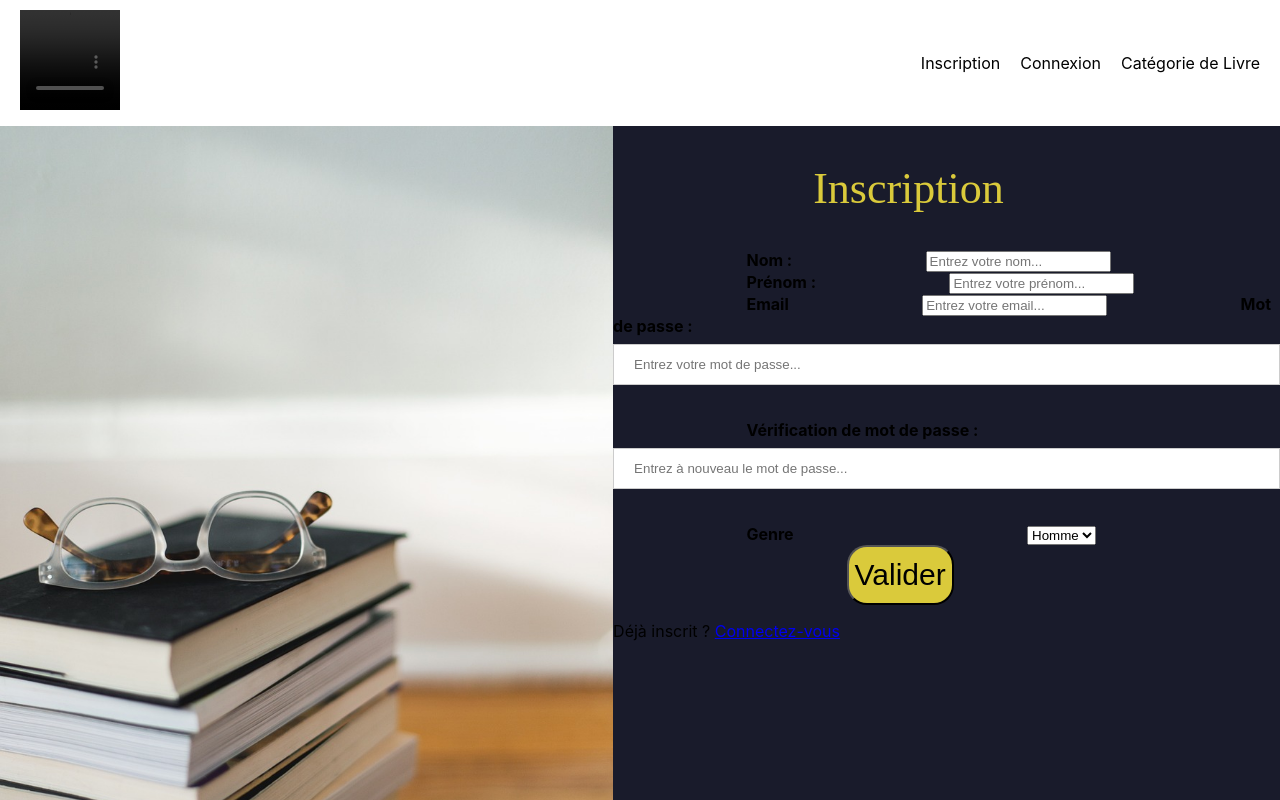
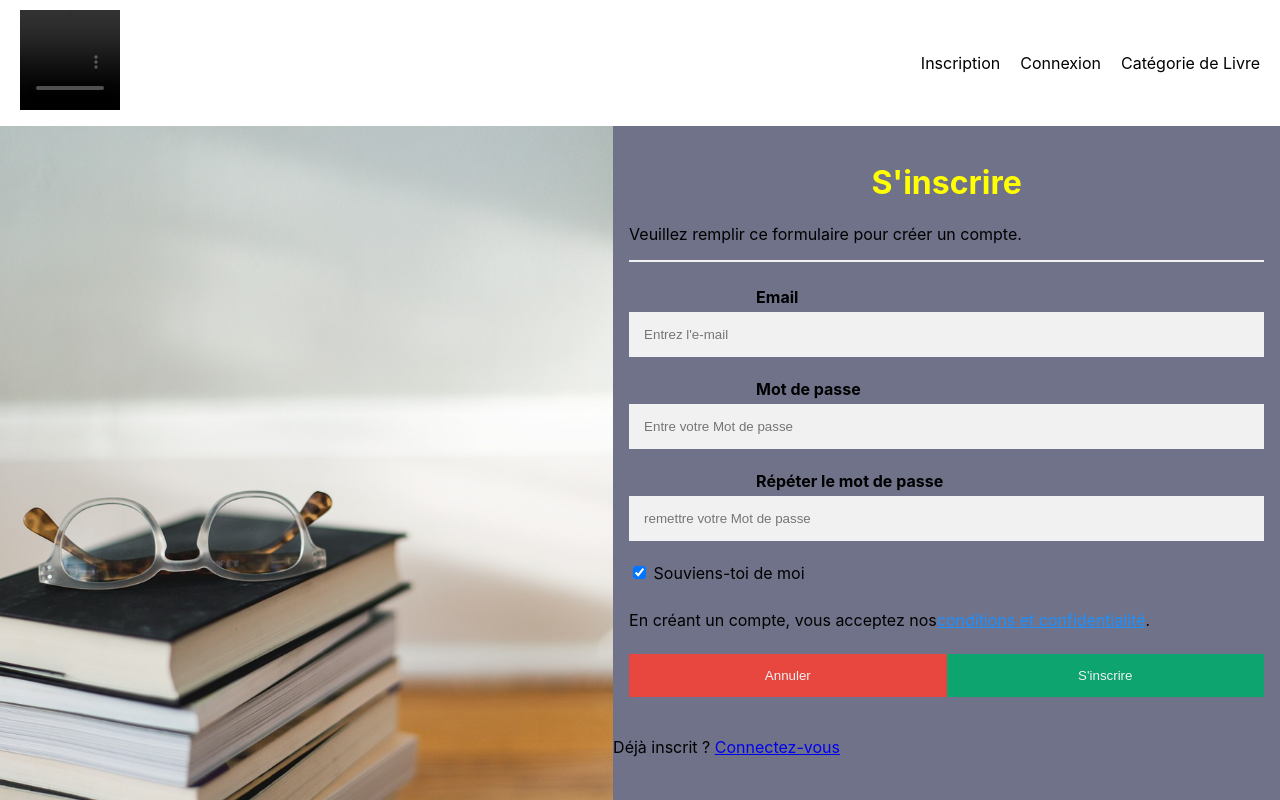
Before and after one commit to harry92300/mediatheque, a React (Create React App) app in the folder mon-app/: page /inscription in a window 1280 px wide. Shown: the top 800 px of the page. Built offline with nearby package versions, Linux system fonts and the light colour scheme; grey boxes are pictures that could not be loaded.

Commit message:
modif inscription

```diff
--- a/mon-app/src/composant/Inscription.jsx
+++ b/mon-app/src/composant/Inscription.jsx
@@ -1,49 +1,53 @@
 import React from 'react';
 import '../style/Inscription.css';
 import { Link } from 'react-router-dom';
-import Inscri from '../image/Inscri.jpg'
+import Inscri from '../image/Inscri.jpg';
 
 export default function Inscription() {
     return (
         <div>
+            <div className="bloks3">
+                <img
+                    src={Inscri}
+                    alt="images"
+                    className="responsive-image"
+                    width="750px"
+                    height="920px"
+                    style={{ maxWidth: '750px' }}
+                />
+                <div id="container">
+                    <div className="container">
+                        <h1>S'inscrire</h1>
+                        <p>Veuillez remplir ce formulaire pour créer un compte.</p>
+                        <hr />
 
-            <div className="bloks3">
-                <img src={Inscri} alt="images" className="responsive-image" width="750px" height="920px" style={{ maxWidth: '750px' }} />
-                <div id="container">
-                    <form action="verification.php" method="POST">
-                        <h2 className='mop1'>Inscription</h2>
-                        <div className="name-container">
-                            <div className="name-field">
-                                <label><b>Nom :</b></label>
-                                <input type="text" placeholder="Entrez votre nom..." name="nom" required />
-                            </div>
-                            <div className="name-field">
-                                <label><b>Prénom :</b></label>
-                                <input type="text" placeholder="Entrez votre prénom..." name="prenom" required />
+                        <label htmlFor="email"><b>Email</b></label>
+                        <input type="text" placeholder="Entrez l'e-mail" name="email" required />
+
+                        <label htmlFor="psw"><b>Mot de passe</b></label>
+                        <input type="password" placeholder="Entre votre Mot de passe" name="psw" required />
+
+                        <label htmlFor="psw-repeat"><b>Répéter le mot de passe</b></label>
+                        <input type="password" placeholder="remettre votre Mot de passe" name="psw-repeat" required />
+
+                        <label>
+                            <input type="checkbox" checked="checked" name="remember" style={{ marginBottom: '15px' }} /> Souviens-toi de moi
+                        </label>
+
+                        <p>En créant un compte, vous acceptez nos<a href="#" style={{ color: 'dodgerblue' }}>conditions et confidentialité</a>.</p>
+
+                        <div className="clearfix">
+                            <button type="button" className="cancelbtn">Annuler</button>
+                            <button type="submit" className="signupbtn">S'inscrire</button>
                         </div>
                     </div>
-                        <label><b>Email</b></label>
-                        <input type="email" placeholder="Entrez votre email..." name="email" required />
-
-                        <label><b>Mot de passe :</b></label>
-                        <input type="password" placeholder="Entrez votre mot de passe..." name="password" required />
-
-                        <label><b>Vérification de mot de passe :</b></label>
-                        <input type="password" placeholder="Entrez à nouveau le mot de passe..." name="password2" required />
-                        <label><b>Genre</b></label>
-                        <select name="genre">
-                            <option value="homme">Homme</option>
-                            <option value="femme">Femme</option>
-                        </select>
-
-                        <Link to="/Contact"><button className='m3a' id="valider">Valider</button></Link>
-                    </form>
                     <p className="inscription-link">Déjà inscrit ? <Link to="/connexion">Connectez-vous</Link></p>
                 </div>
             </div>
+
+
             <div className="footer">
                 <div className="map-container">
-
                     <iframe
                         title="Google Maps"
                         src="https://maps.app.goo.gl/eYsTWth6AFNtWYfj6"
@@ -64,7 +68,6 @@ export default function Inscription() {
                     <p>Numéro de téléphone : 33+ 1 23 34 45 56 </p>
                 </div>
             </div>
-
         </div>
     );
 }
--- a/mon-app/src/style/Inscription.css
+++ b/mon-app/src/style/Inscription.css
@@ -5,31 +5,20 @@ body{
 }
 h1{
     color: yellow;
+    text-align: center;
 }
 .bloks3{
-    display: flex;
-    background-color: #191b2b;
+   display: flex;
+    background-color: #6f7288;
     flex-direction: row;
     width: 100%;
-}
-.mop1{
-    margin-left: 30%;
-    color: #DACA3B;
-    font-family: Gravitas One;
-    font-size: 44px;
-    font-style: normal;
-    font-weight: 400;
-    line-height: normal;
-
 }
 
 input[type=password] {
     width: 100%;
     padding: 12px 20px;
     margin: 8px 0;
-    display: inline-block;
-    border: 1px solid #ccc;
-    box-sizing: border-box;
+
     margin-bottom: 35px;
 }
 
@@ -48,13 +37,11 @@ select {
     top: 5043px;
     left: 1020px;
     border-radius: 20px;
-    font-size: 30px;
-    font-weight: 400;
-    line-height: 30px;
-    letter-spacing: 0em;
-    margin-left: 35%;
+
 
 }
+
+
 
 @media (max-width: 128px) {
     .bloks3 {
@@ -69,3 +56,86 @@ select {
 
 
 }
+
+* {box-sizing: border-box}
+
+/* Full-width input fields */
+  input[type=text], input[type=password] {
+  width: 100%;
+  padding: 15px;
+  margin: 5px 0 22px 0;
+  display: inline-block;
+  border: none;
+  background: #f1f1f1;
+}
+
+input[type=text]:focus, input[type=password]:focus {
+  background-color: #ddd;
+  outline: none;
+}
+
+hr {
+  border: 1px solid #f1f1f1;
+  margin-bottom: 25px;
+}
+
+/* Set a style for all buttons */
+button {
+  background-color: #04AA6D;
+  color: white;
+  padding: 14px 20px;
+  margin: 8px 0;
+  border: none;
+  cursor: pointer;
+  width: 100%;
+  opacity: 0.9;
+}
+
+button:hover {
+  opacity:1;
+}
+
+/* Extra styles for the cancel button */
+.cancelbtn {
+  padding: 14px 20px;
+  background-color: #f44336;
+}
+
+/* Float cancel and signup buttons and add an equal width */
+.cancelbtn, .signupbtn {
+  float: left;
+  width: 50%;
+}
+
+/* Add padding to container elements */
+.container {
+  padding: 16px;
+  display: block;
+}
+
+/* Clear floats */
+.clearfix::after {
+  content: "";
+  clear: both;
+  display: table;
+}
+
+/* Change styles for cancel button and signup button on extra small screens */
+@media screen and (max-width: 300px) {
+  .cancelbtn, .signupbtn {
+    width: 100%;
+  }
+}
+
+
+
+
+
+
+
+  @media (max-width: 768px) {
+    .container {
+      position: static; /* Changez la position en statique pour qu'elle suive le flux du document */
+      transform: none; /* Réinitialisez la transformation pour centrer correctement sur les petits écrans */
+    }
+  }
```
Lines whose indentation alone changed are shown as unchanged.
